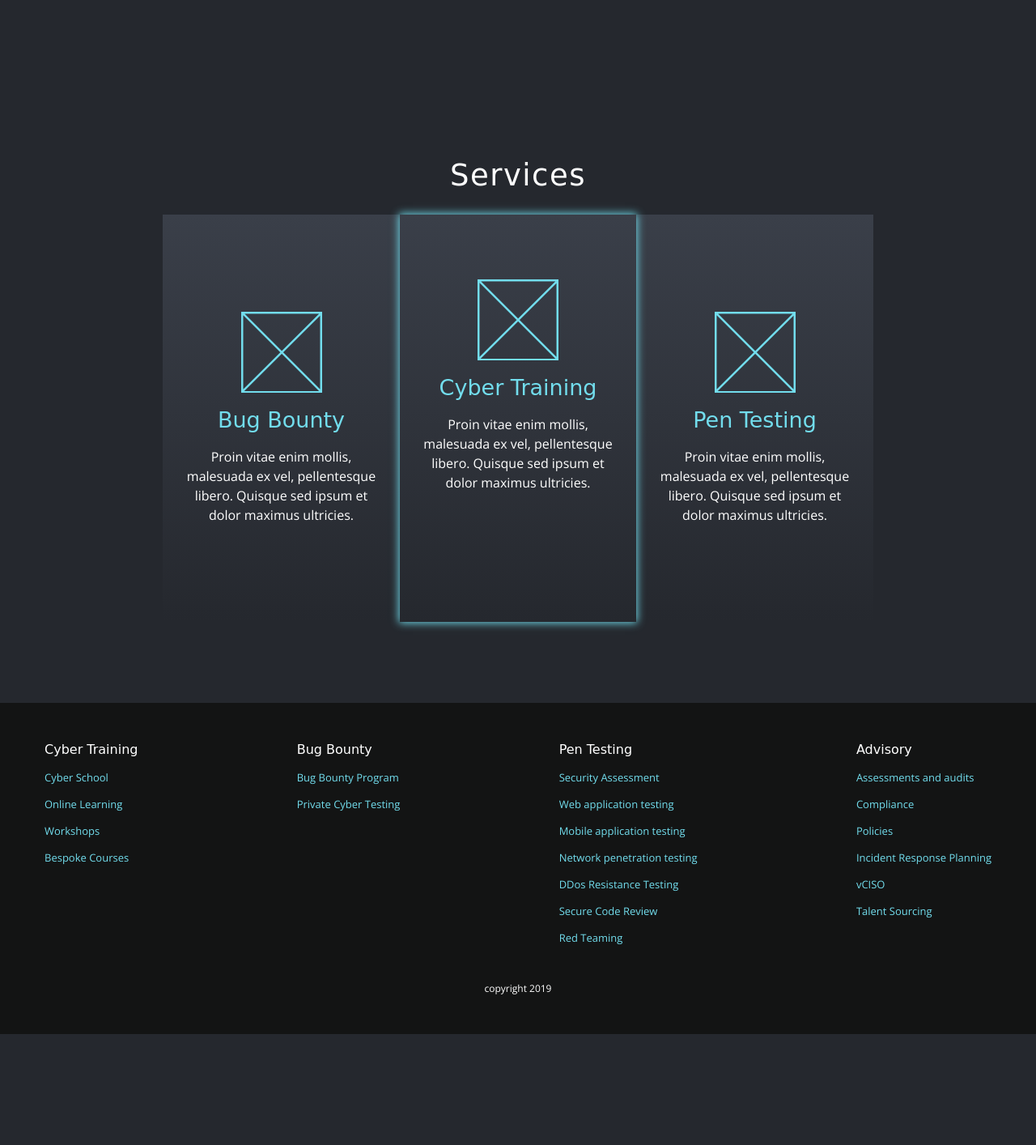
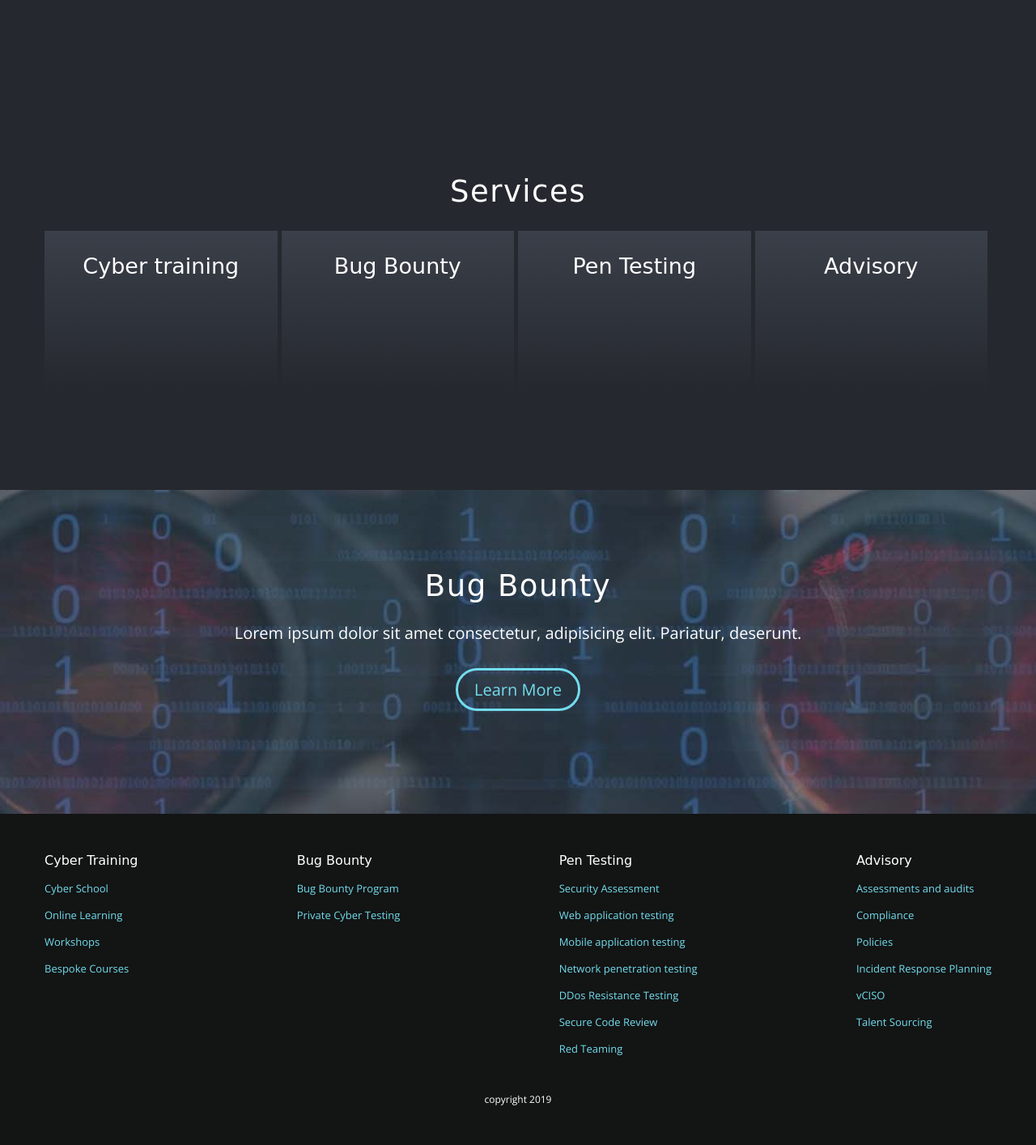
Before and after one commit to vladfreishmidt/cyber-security-v3, a PHP site: page / in a window 1280 px wide. Shown: the part 513-1927 px from the top of the page at 81% size. Before the commit the page ends 1790 px from the top, so only its background shows below. Run offline with PHP 8.4, Linux system fonts and the light colour scheme; some libraries are stand-ins or nearby versions; some web fonts are replaced.

Commit message:
Added Services section

```diff
--- /dev/null
+++ b/css/cta-section/cta-section.css
@@ -0,0 +1,17 @@
+section.cta {
+    height: 400px;
+    padding: 100px 0;
+    background: rgb(73, 61, 61);
+    margin-bottom: 0;
+    background: url(../../img/bug-bounty-cta-bg.jpg) center center;
+}
+
+section.cta p.description {
+    color: #fff;
+    font-size: 20px;
+    font-weight: 300;
+}
+
+section.cta .btn-container {
+    margin-top: 50px;
+}
--- a/css/main.css
+++ b/css/main.css
@@ -1,5 +1,7 @@
 @import "header/navigation.css";
 @import "top-section/top-section.css";
+@import "services/services.css";
+@import "cta-section/cta-section.css";
 @import "footer/footer.css";
 html, body, div, span, applet, object, iframe,
 h1, h2, h3, h4, h5, h6, p, blockquote, pre,
--- /dev/null
+++ b/css/services/services.css
@@ -0,0 +1,15 @@
+section.services {
+    padding: 50px 0;
+}
+
+section.services h3 {
+    color: #fff;
+}
+
+section.services .service-item {
+    height: 200px;
+    background-image: linear-gradient(rgb(58, 63, 73) 0%, rgb(37, 40, 46) 100%) !important;
+    background-image: -webkit-linear-gradient(rgb(58, 63, 73) 0%, rgb(37, 40, 46) 100%) !important;
+    margin-right: 5px;
+    padding: 30px;
+}
--- a/index.html
+++ b/index.html
@@ -137,52 +137,46 @@
       </div>
     </section>
 
-    <!-- Services -->
-    <section class="core-services">
-        <h2 class="text-center">Services</h2>
+   <section class="services">
      <div class="grid-container">
-          <div class="grid-x align-center">
-            <div class="_box cell large-3 text-center">
-              <div class="icon">
-                <img src="img/promo-1.png" alt="icon">
+        <div class="grid-x text-center">
+          <div class="cell large-12">
+            <h2>Services</h2>
           </div>
-              <div class="_name">
+        </div>
+       <div class="grid-x text-center">
+         <div class="cell auto service-item">
+           <h3>Cyber training</h3>
+         </div>
+         <div class="cell auto service-item">
             <h3>Bug Bounty</h3>
          </div>
-              <div class="_description">
-                <p>
-                  Proin vitae enim mollis, malesuada ex vel, pellentesque libero.
-                  Quisque sed ipsum et dolor maximus ultricies.
-                </p>
+         <div class="cell auto service-item">
+            <h3>Pen Testing</h3>
+         </div>
+         <div class="cell auto service-item">
+           <h3>Advisory</h3>
          </div>
        </div>
-            <div class="_box cell large-3 text-center">
-              <div class="icon">
-                <img src="img/promo-1.png" alt="icon">
      </div>
-              <div class="_name">
-                <h3>Cyber Training</h3>
-              </div>
-              <div class="_description">
-                <p>
-                  Proin vitae enim mollis, malesuada ex vel, pellentesque libero.
-                  Quisque sed ipsum et dolor maximus ultricies.
-                </p>
+   </section>
+
+   <section class="cta">
+     <div class="grid-container">
+       <div class="grid-x text-center">
+         <div class="cell large-12">
+            <h2>Bug Bounty</h2>
          </div>
        </div>
-            <div class="_box cell large-3 text-center">
-              <div class="icon">
-                <img src="img/promo-1.png" alt="icon">
+       <div class="grid-x text-center">
+        <div class="cell large-12">
+          <p class="description">Lorem ipsum dolor sit amet consectetur, adipisicing elit. Pariatur, deserunt.</p>
         </div>
-              <div class="_name">
-                <h3>Pen Testing</h3>
        </div>
-              <div class="_description">
-                <p>
-                  Proin vitae enim mollis, malesuada ex vel, pellentesque libero.
-                  Quisque sed ipsum et dolor maximus ultricies.
-                </p>
-              </div>
+       <div class="grid-x text-center">
+        <div class="cell large-12">
+            <div class="btn-container">
+              <a href="#" class="primary-btn">Learn More</a>
             </div>
        </div>
      </div>
```
Also changed, not shown: img/bug-bounty-cta-bg.jpg (added), img/bug-bounty-cta-bg.png (added). Lines whose indentation alone changed are shown as unchanged.
